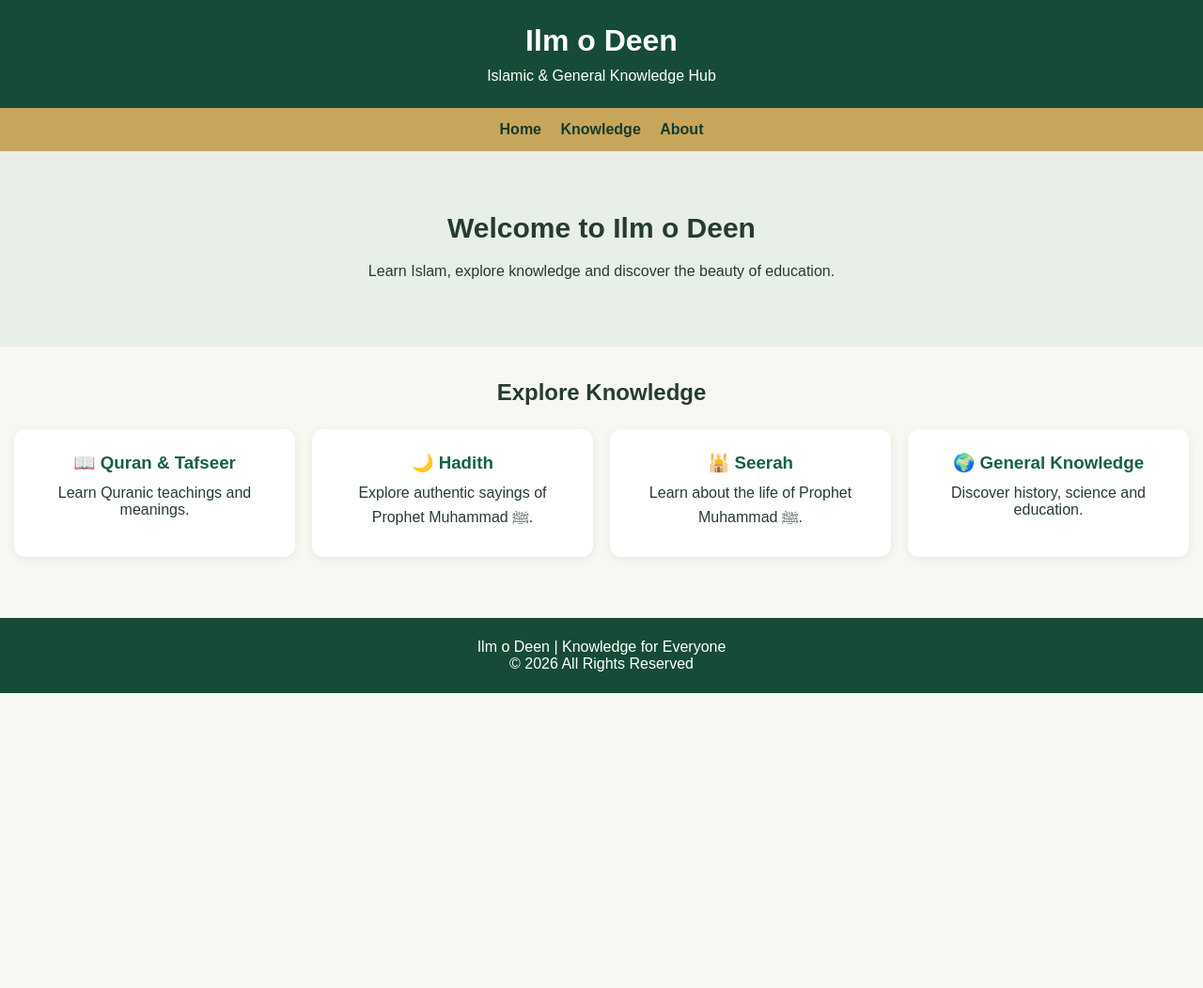
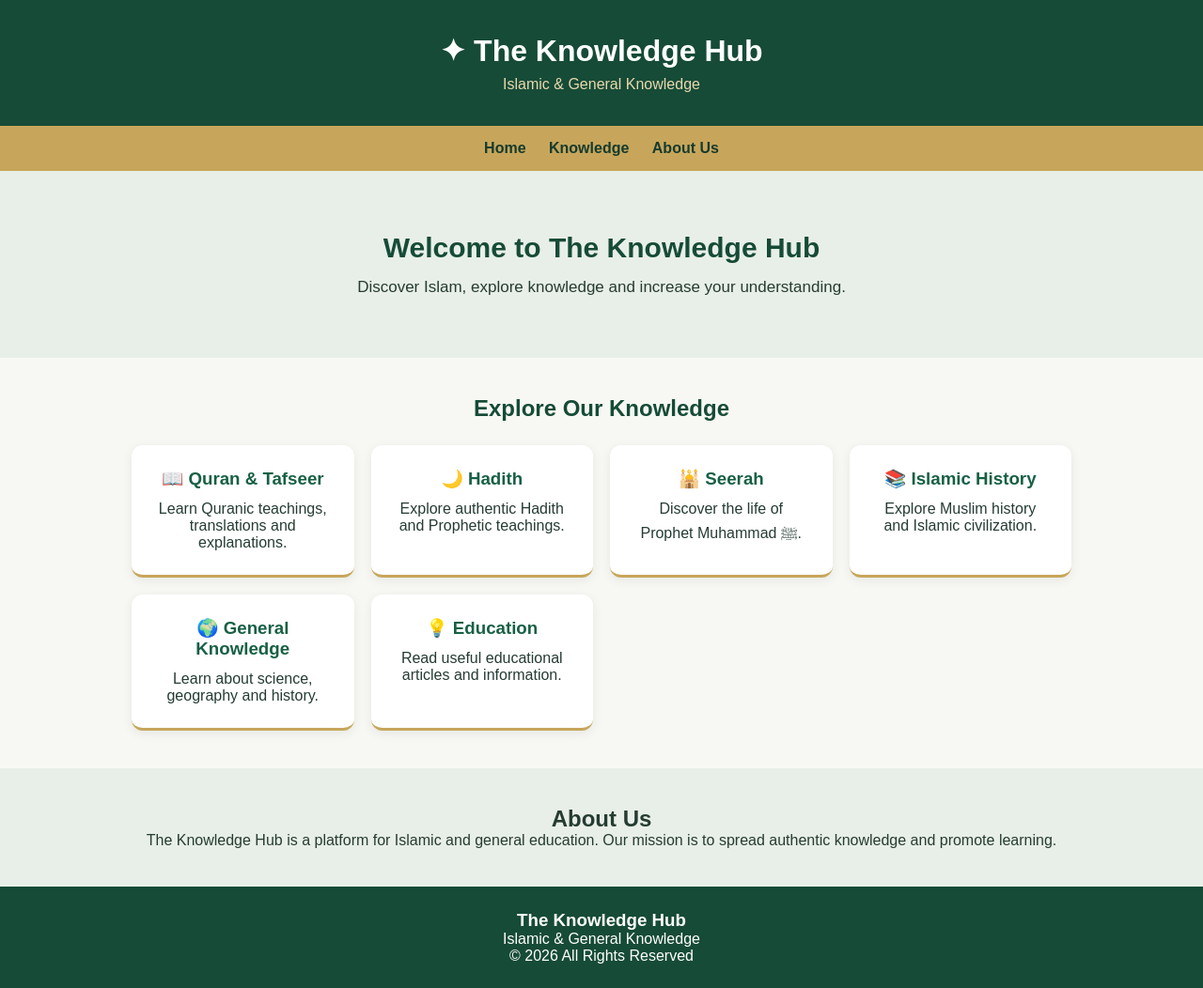
Before and after one commit to abdullah11ad/The-Knowledge-Hub, a plain HTML site: page index.html in a window 1280 px wide. Shown: the whole page at 94% size. Before the commit the page ends 800 px from the top, so only its background shows below. Drawn offline with Linux system fonts and the light colour scheme.

Commit message:
Update index.html

```diff
--- a/index.html
+++ b/index.html
@@ -4,7 +4,9 @@
 <head>
 <meta charset="UTF-8">
 <meta name="viewport" content="width=device-width, initial-scale=1.0">
-    <title>Ilm o Deen | Islamic Knowledge</title>
+
+<title>The Knowledge Hub</title>
+
 <style>
 * {
     margin: 0;
@@ -14,67 +16,80 @@
 
 body {
     font-family: Arial, sans-serif;
-            background: #f7f8f2;
+    background: #f7f8f3;
     color: #263c32;
 }
 
 header {
     background: #164b37;
     color: white;
-            padding: 25px 15px;
     text-align: center;
+    padding: 35px 10px;
 }
 
 header h1 {
     font-size: 32px;
-            margin-bottom: 10px;
+}
+
+header p {
+    color: #e8d9ad;
+    margin-top: 8px;
 }
 
 nav {
     background: #c7a65b;
-            padding: 14px;
+    padding: 15px;
     text-align: center;
 }
 
 nav a {
     color: #173b2d;
     text-decoration: none;
-            margin: 8px;
     font-weight: bold;
+    margin: 10px;
 }
 
 .hero {
     text-align: center;
-            padding: 65px 20px;
+    padding: 65px 15px;
     background: #e8efe8;
 }
 
 .hero h2 {
+    color: #164b37;
     font-size: 30px;
     margin-bottom: 15px;
 }
 
 .hero p {
-            line-height: 1.8;
+    font-size: 17px;
 }
 
 .content {
-            padding: 35px 15px;
+    padding: 40px 15px;
     text-align: center;
+}
+
+.content h2 {
+    color: #164b37;
+    margin-bottom: 25px;
 }
 
 .cards {
     display: grid;
-            grid-template-columns: repeat(auto-fit, minmax(220px, 1fr));
+    grid-template-columns:
+    repeat(auto-fit, minmax(220px, 1fr));
     gap: 18px;
-            margin-top: 25px;
+    max-width: 1000px;
+    margin: auto;
 }
 
 .card {
     background: white;
     padding: 25px;
     border-radius: 12px;
-            box-shadow: 0 2px 10px #00000012;
+    border-bottom: 3px solid #c7a65b;
+    box-shadow: 0 3px 12px #00000012;
 }
 
 .card h3 {
@@ -82,62 +97,100 @@
     margin-bottom: 12px;
 }
 
+.about {
+    background: #e8efe8;
+    text-align: center;
+    padding: 40px 20px;
+}
+
 footer {
     background: #164b37;
     color: white;
-            padding: 22px;
     text-align: center;
-            margin-top: 30px;
+    padding: 25px;
 }
 </style>
 </head>
+
 <body>
 
 <header>
-    <h1>Ilm o Deen</h1>
-    <p>Islamic & General Knowledge Hub</p>
+    <h1>✦ The Knowledge Hub</h1>
+    <p>Islamic & General Knowledge</p>
 </header>
 
 <nav>
     <a href="#home">Home</a>
     <a href="#knowledge">Knowledge</a>
-    <a href="#about">About</a>
+    <a href="#about">About Us</a>
 </nav>
 
 <section class="hero" id="home">
-    <h2>Welcome to Ilm o Deen</h2>
-    <p>Learn Islam, explore knowledge and discover
-    the beauty of education.</p>
+    <h2>Welcome to The Knowledge Hub</h2>
+    <p>
+    Discover Islam, explore knowledge
+    and increase your understanding.
+    </p>
 </section>
 
 <section class="content" id="knowledge">
-    <h2>Explore Knowledge</h2>
+
+    <h2>Explore Our Knowledge</h2>
 
     <div class="cards">
+
         <div class="card">
             <h3>📖 Quran & Tafseer</h3>
-            <p>Learn Quranic teachings and meanings.</p>
+            <p>Learn Quranic teachings,
+            translations and explanations.</p>
         </div>
 
         <div class="card">
             <h3>🌙 Hadith</h3>
-            <p>Explore authentic sayings of Prophet Muhammad ﷺ.</p>
+            <p>Explore authentic Hadith
+            and Prophetic teachings.</p>
         </div>
 
         <div class="card">
             <h3>🕌 Seerah</h3>
-            <p>Learn about the life of Prophet Muhammad ﷺ.</p>
+            <p>Discover the life of
+            Prophet Muhammad ﷺ.</p>
+        </div>
+
+        <div class="card">
+            <h3>📚 Islamic History</h3>
+            <p>Explore Muslim history
+            and Islamic civilization.</p>
         </div>
 
         <div class="card">
             <h3>🌍 General Knowledge</h3>
-            <p>Discover history, science and education.</p>
+            <p>Learn about science,
+            geography and history.</p>
         </div>
+
+        <div class="card">
+            <h3>💡 Education</h3>
+            <p>Read useful educational
+            articles and information.</p>
+        </div>
+
     </div>
 </section>
 
-<footer id="about">
-    <p>Ilm o Deen | Knowledge for Everyone</p>
+<section class="about" id="about">
+    <h2>About Us</h2>
+    <p>
+    The Knowledge Hub is a platform
+    for Islamic and general education.
+    Our mission is to spread authentic
+    knowledge and promote learning.
+    </p>
+</section>
+
+<footer>
+    <h3>The Knowledge Hub</h3>
+    <p>Islamic & General Knowledge</p>
     <p>© 2026 All Rights Reserved</p>
 </footer>
 
```
Lines whose indentation alone changed are shown as unchanged.
